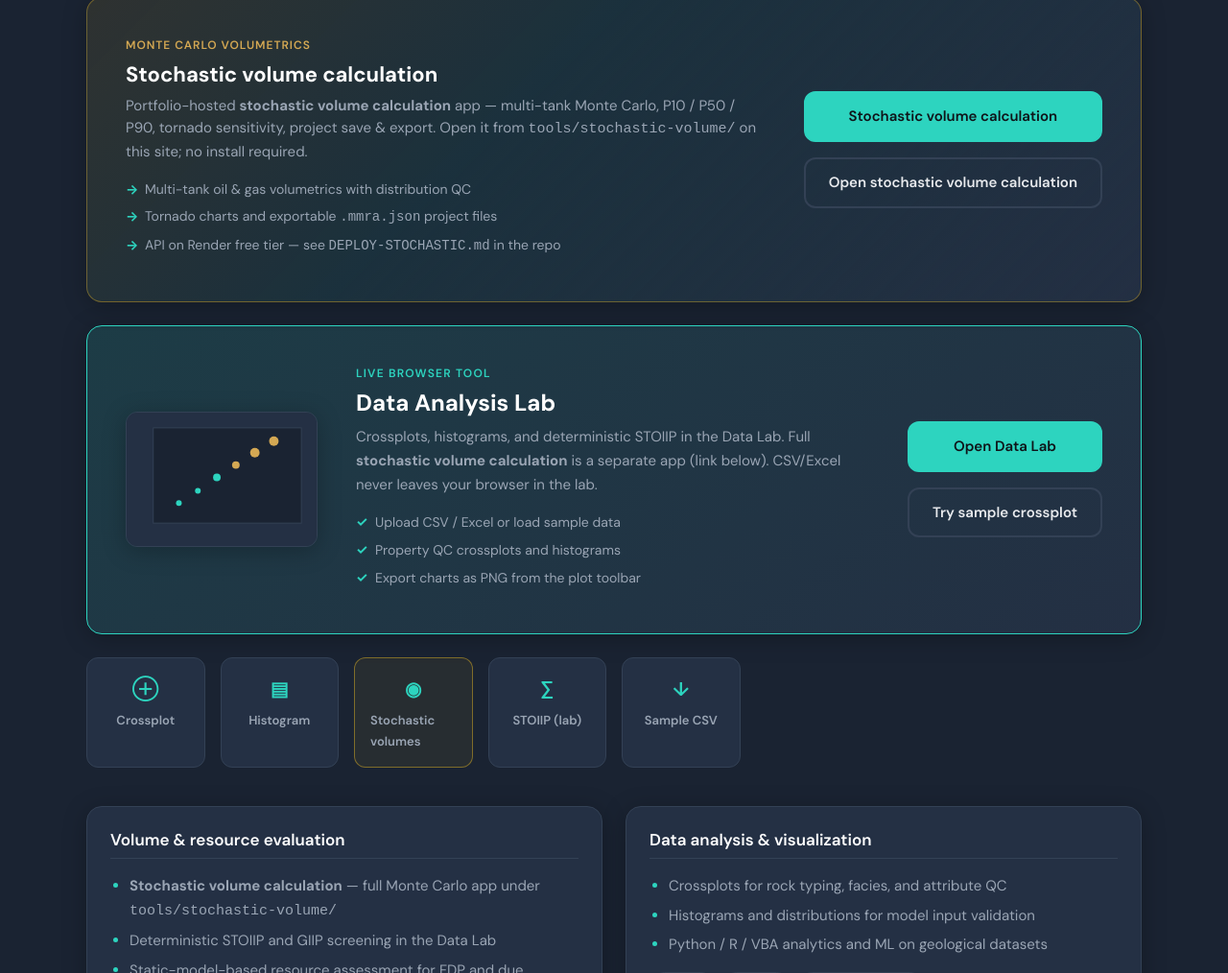
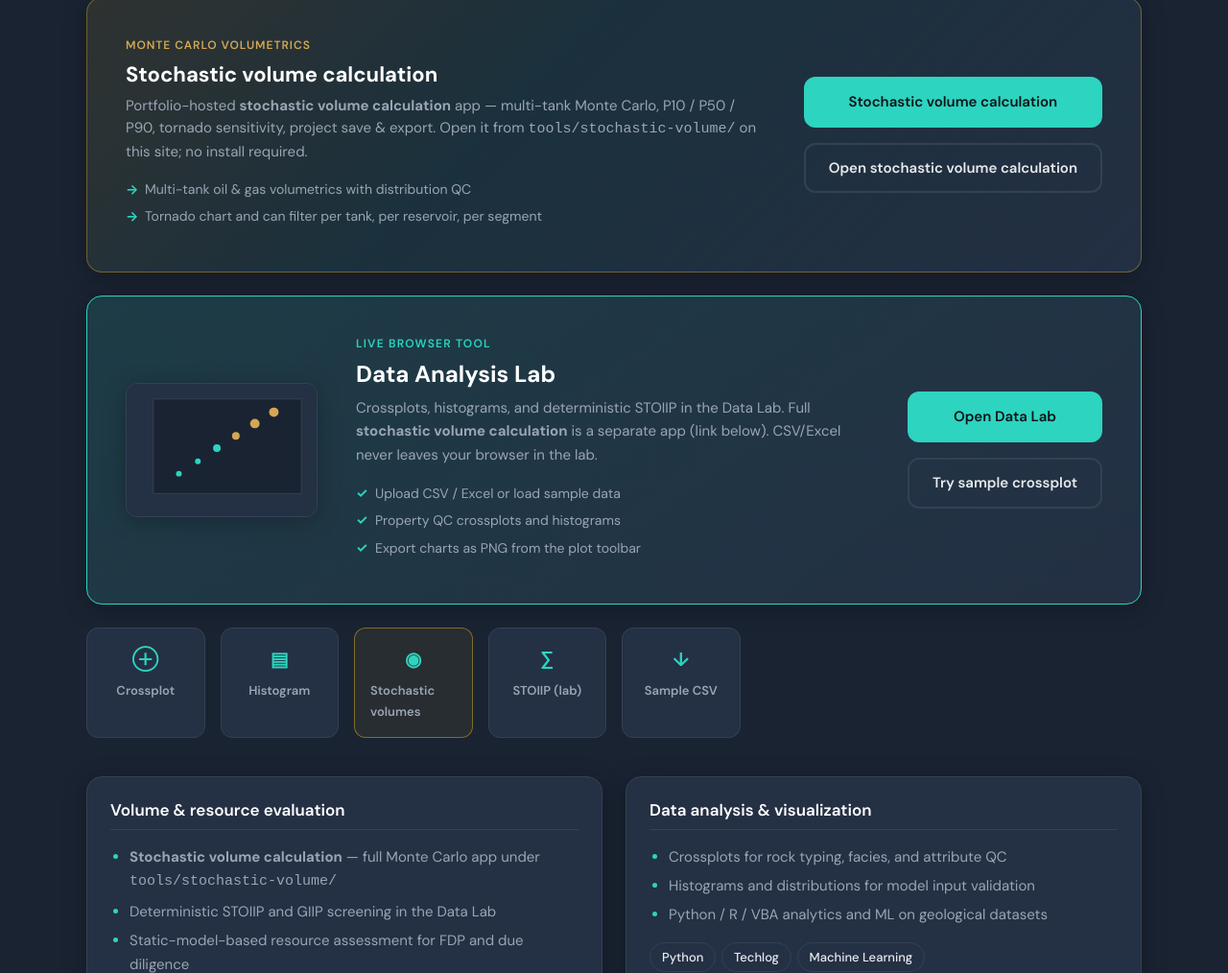
Before and after one commit to thangdh73/thang-doan-portfolio, a website: page index.html in a window 1280 px wide. Shown: the part 9748-10762 px from the top of the page at 96% size. Drawn offline with Linux system fonts and the light colour scheme.

Commit message:
Update stochastic tool copy: tornado chart and per-segment filters.
Remove mmra.json export and Render API bullets from Technical Corner.

```diff
--- a/index.html
+++ b/index.html
@@ -893,8 +893,7 @@
             </p>
             <ul class="technical-spotlight__list">
               <li>Multi-tank oil &amp; gas volumetrics with distribution QC</li>
-              <li>Tornado charts and exportable <code>.mmra.json</code> project files</li>
-              <li>API on Render free tier — see <code>DEPLOY-STOCHASTIC.md</code> in the repo</li>
+              <li>Tornado chart and can filter per tank, per reservoir, per segment</li>
             </ul>
           </div>
           <div class="technical-spotlight__actions">
```
